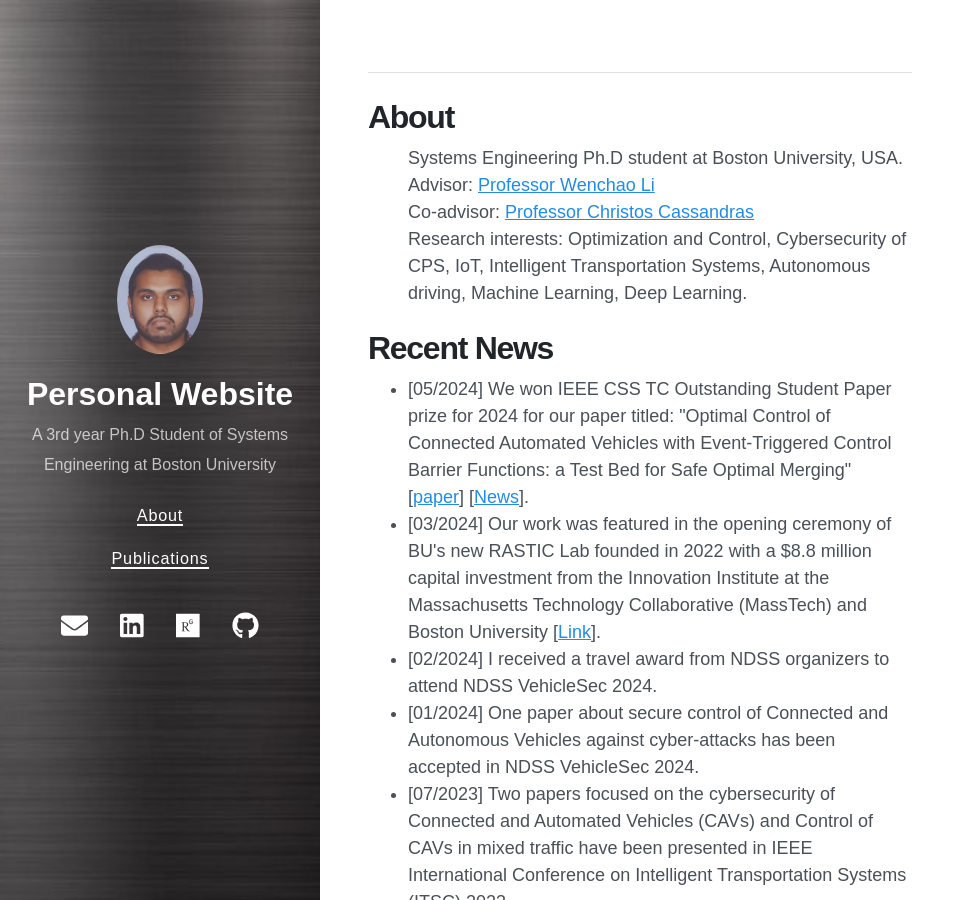
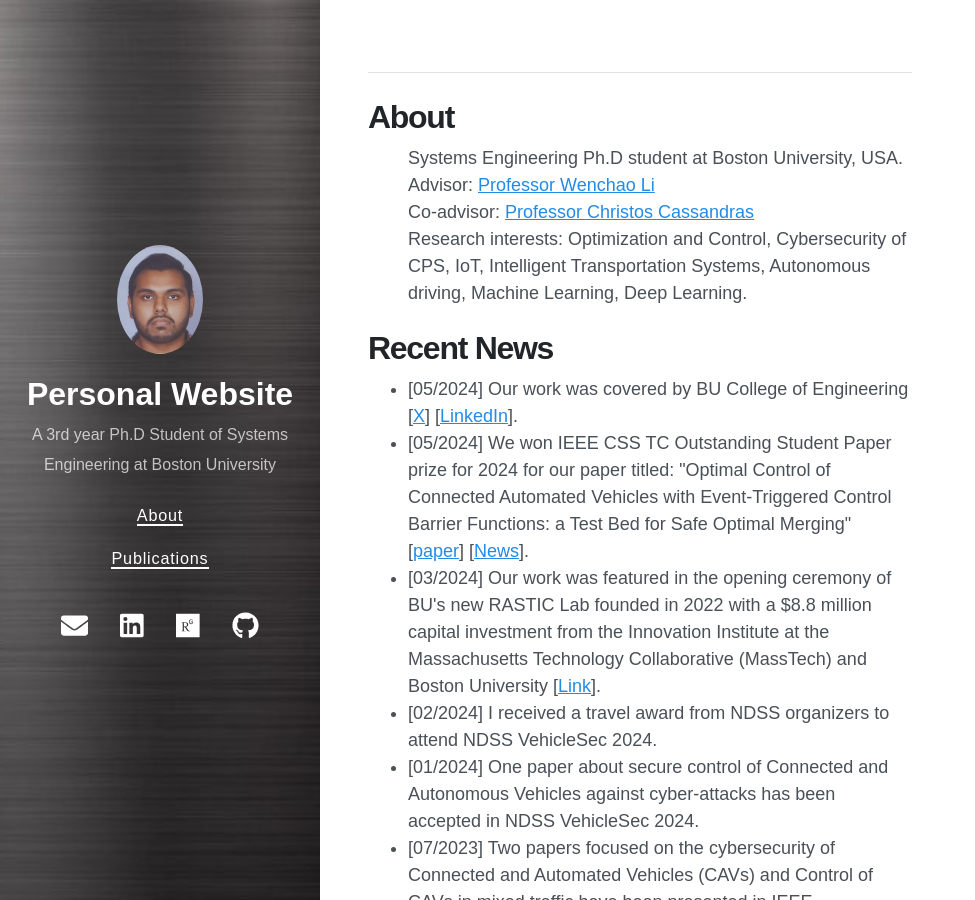
Before and after one commit to SabbirAhmad26/sabbirahmad26.github.io, a Jekyll site: the page built from README.md, in a window 1280 px wide and 900 px high. Shown: the whole window, without its empty margins (0-975 px from the left). Built offline with Jekyll 4.4.1, drawn with Linux system fonts in a browser that asks for light colours; nearby versions of some CDN libraries; our own code applies the rules of GitHub Pages for plain Markdown files.

Commit message:
Update home.html

```diff
--- a/_layouts/home.html
+++ b/_layouts/home.html
@@ -26,6 +26,7 @@
              <!--div class="content"-->
                <div class="scroll">
           <ul>
+            <li> [05/2024] Our work was covered by BU College of Engineering [<a href="https://x.com/BUCollegeofENG/status/1803075639970615796" target="_blank">X</a>] [<a href="https://www.linkedin.com/feed/update/urn:li:activity:7208839882750726144/" target="_blank">LinkedIn</a>]. </li>
             <li> [05/2024] We won IEEE CSS TC Outstanding Student Paper prize for 2024 for our paper titled: "Optimal Control of Connected Automated Vehicles with Event-Triggered Control Barrier Functions: a Test Bed for Safe Optimal Merging" [<a href="https://arxiv.org/pdf/2306.01871.pdf" target="_blank">paper</a>] [<a href="https://www.bu.edu/cise/cise-students-win-css-tc-2024-paper-prize/" target="_blank">News</a>]. </li>
             <li> [03/2024] Our work was featured in the opening ceremony of BU's new RASTIC Lab founded in 2022 with a $8.8 million capital investment from the Innovation Institute at the Massachusetts Technology Collaborative (MassTech) and Boston University [<a href="https://www.bu.edu/cise/rastic-grand-opening-a-new-robot-exploration-and-testing-facility-for-students/" target="_blank">Link</a>]. </li>
             <li> [02/2024] I received a travel award from NDSS organizers to attend NDSS VehicleSec 2024.  </li>
```
